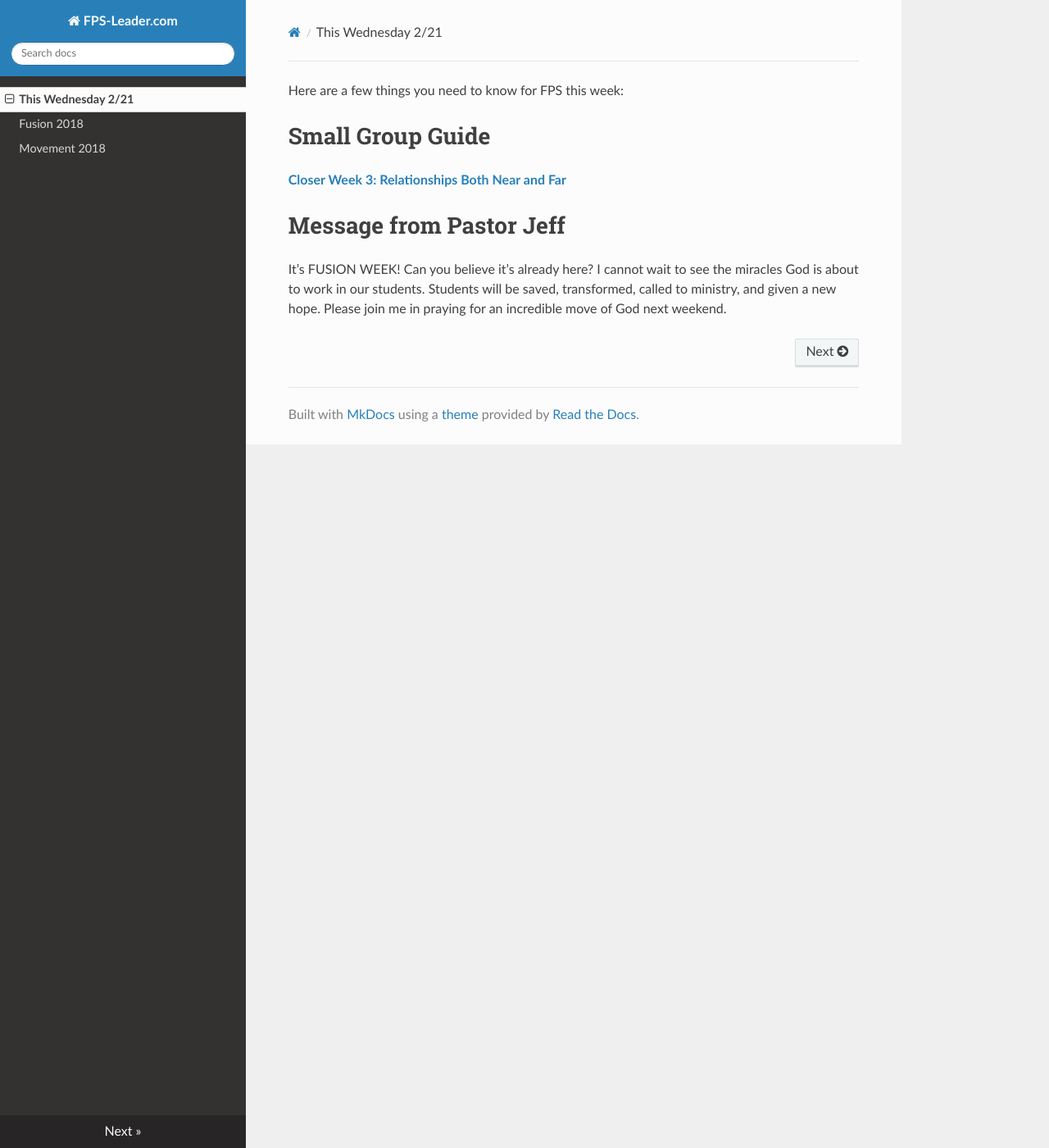
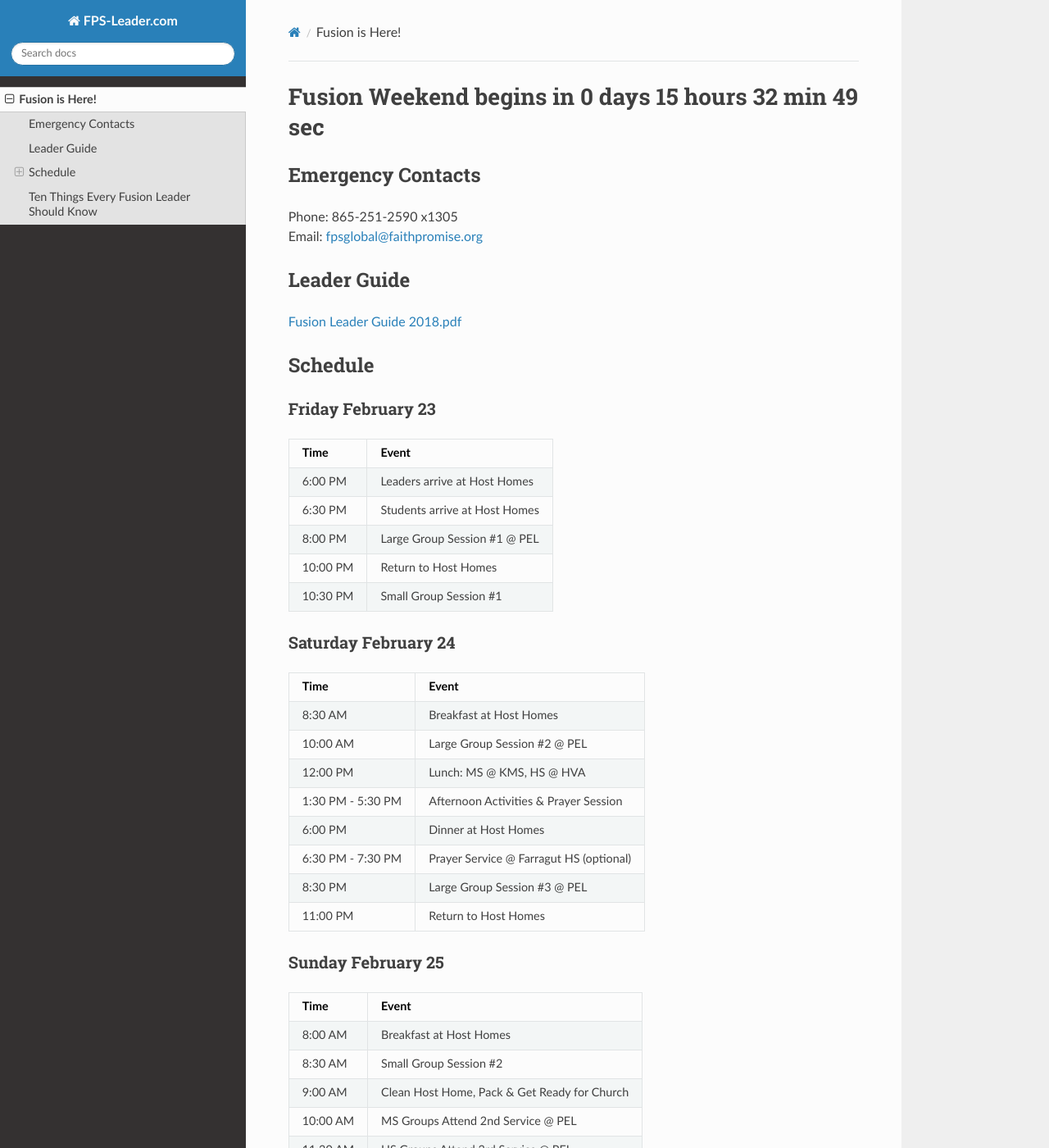
Before and after one commit to GJasonAnderson/fps-leader, an MkDocs documentation site: the page built from docs/index.md, in a window 1280 px wide and 1400 px high. Shown: the whole window at 82% size. Built offline with MkDocs 1.6.1, drawn with Linux system fonts in a browser that asks for light colours; nearby versions of some CDN libraries; old or Windows-style settings are respelled for this version of MkDocs; some of the changed text lies outside the part shown.

Commit message:
Fusion takeover of index.md

```diff
--- a/docs/index.md
+++ b/docs/index.md
@@ -1,7 +1,117 @@
-Here are a few things you need to know for FPS this week:
+#Fusion Weekend begins <span id="MyTimer"></span>
 
-# Small Group Guide
-**[ Closer Week 3: Relationships Both Near and Far ]( group-guides/Closer Week 3.pdf )**
+## Emergency Contacts
+Phone: 865-251-2590 x1305
+Email: [ fpsglobal@faithpromise.org ]( mailto:fpsglobal@faithpromise.org )
 
-# Message from Pastor Jeff
-It’s FUSION WEEK! Can you believe it’s already here? I cannot wait to see the miracles God is about to work in our students. Students will be saved, transformed, called to ministry, and given a new hope. Please join me in praying for an incredible move of God next weekend.
+## Leader Guide
+[ Fusion Leader Guide 2018.pdf ]( fusion\Fusion Leader Guide 2018.pdf )
+
+## Schedule
+
+### Friday February 23
+
+| Time     | Event                         |
+| -------- | ----------------------------- |
+| 6:00 PM  | Leaders arrive at Host Homes  |
+| 6:30 PM  | Students arrive at Host Homes |
+| 8:00 PM  | Large Group Session #1 @ PEL  |
+| 10:00 PM | Return to Host Homes          |
+| 10:30 PM | Small Group Session #1        |
+
+### Saturday February 24
+
+| Time              | Event                                   |
+| ----------------- | --------------------------------------- |
+| 8:30 AM           | Breakfast at Host Homes                 |
+| 10:00 AM          | Large Group Session #2 @ PEL            |
+| 12:00 PM          | Lunch: MS @ KMS, HS @ HVA               |
+| 1:30 PM - 5:30 PM | Afternoon Activities & Prayer Session   |
+| 6:00 PM           | Dinner at Host Homes                    |
+| 6:30 PM - 7:30 PM | Prayer Service @ Farragut HS (optional) |
+| 8:30 PM           | Large Group Session #3 @ PEL            |
+| 11:00 PM          | Return to Host Homes                    |
+
+### Sunday February 25
+
+| Time     | Event                                        |
+| -------- | -------------------------------------------- |
+| 8:00 AM  | Breakfast at Host Homes                      |
+| 8:30 AM  | Small Group Session #2                       |
+| 9:00 AM  | Clean Host Home, Pack & Get Ready for Church |
+| 10:00 AM | MS Groups Attend 2nd Service @ PEL           |
+| 11:30 AM | HS Groups Attend 3rd Service @ PEL           |
+
+## Ten Things Every Fusion Leader Should Know
+
+1. Friday night Pastor Zac will be speaking an giving an invitation for salvation. We will need ALL Leaders to head back to the lobby hallway when Zac calls for us. Staff will be waiting on you with counseling books that will guide you through leading students to the Lord. Please be ready for this so that we can love on students well in the moment.
+2. Many students will decide to take the step of Baptism this weekend. Leaders, please talk to your students about this, especially with those who will give their life to Christ during Fusion. Please make sure they understand what baptism is for and make sure wee have parent permission to baptize them this weekend during Sunday service. Once you have this and a student is ready, please email their name to [ TaylorH@faithpromise.org ]( mailto:TaylorH@faithpromise.org ).
+3. Every child MUST have a seatbelt when being transported.
+4. We want to love on our host home providers and thank them well. Please talk to students about honoring these incredible people. Also, please have your group leave a thank you card at the end of the weekend. Faith Promise cards will be available at the info desk Friday and Saturday.
+5. When students arrive at the host home tomorrow, please have parents sign them in on the sign in sheet. Do not leave until all students on your list are accounted for.
+6. Parents will drop of Time Out cards to you at drop off if their child needs to leave at any point during the weekend. Leaders, please keep these and make sure to check the ID of the person who picks them up and make sure it matches the name on the time out card.
+7. Parents will also drop off medications for the students with you. Please make sure these get administered and are stored in a safe place where students cannot get to them.
+8. We will have a Leader Lounge with snacks and drinks just for you in the fishbowl all weekend. Please stop by and catch your breath from time to time and know we love you!
+9. Some host homes will have staff visitors on Friday and Saturday night. We will try not to stay too long, but will show up at as many host homes as we can to love on the kids.
+10. Pastor Chris is preaching Saturday night, so be prepared for anything. We don’t know what the Lord will lay on his heart, but let’s be ready to answer the call!
+
+<script>
+// Set the date we're counting down to
+var countDownDate = new Date("Feb 23, 2018 18:00:00").getTime();
+
+// Update the count down every 1 second
+var x = setInterval(function() {
+
+    // Get todays date and time
+    var now = new Date().getTime();
+
+    // Find the distance between now an the count down date
+    var distance = countDownDate - now;
+
+    // Time calculations for days, hours, minutes and seconds
+    var days = Math.floor(distance / (1000 * 60 * 60 * 24));
+    var hours = Math.floor((distance % (1000 * 60 * 60 * 24)) / (1000 * 60 * 60));
+    var minutes = Math.floor((distance % (1000 * 60 * 60)) / (1000 * 60));
+    var seconds = Math.floor((distance % (1000 * 60)) / 1000);
+
+    // Output the result in an element with id="MyTimer"
+    document.getElementById("MyTimer").innerHTML = "in " + days + " days " + hours + " hours "
+    + minutes + " min " + seconds + " sec ";
+
+    // If the count down is over, write some text
+    if (distance < 0) {
+        clearInterval(x);
+        document.getElementById("MyTimer").innerHTML = "NOW!";
+    }
+}, 1000);
+</script>
+
+<style>
+#MyToggleDiv {
+	background-color: lightgray;
+	border: none;
+	border-radius: 12px;
+	padding: 10px 10px;
+}
+#MyButton {
+    background-color: #555555;
+    border: none;
+	border-radius: 12px;
+    color: white;
+    padding: 10px 10px;
+    text-align: center;
+    text-decoration: none;
+    display: inline-block;
+}
+</style>
+
+<script>
+function myFunction() {
+    var x = document.getElementById("MyToggleDiv");
+    if (x.style.display === "none") {
+        x.style.display = "block";
+    } else {
+        x.style.display = "none";
+    }
+}
+</script>
--- a/mkdocs.yml
+++ b/mkdocs.yml
@@ -1,7 +1,5 @@
 site_name: FPS-Leader.com
 site_url: https://fps-leader.com
 pages:
-    - This Wednesday 2/21: index.md
-    - Fusion 2018: fusion.md
-    - Movement 2018: movement.md
+    - Fusion is Here!: index.md
 theme: readthedocs
```
Also changed, not shown: docs/index-old.md (added, +7 -0 lines).
